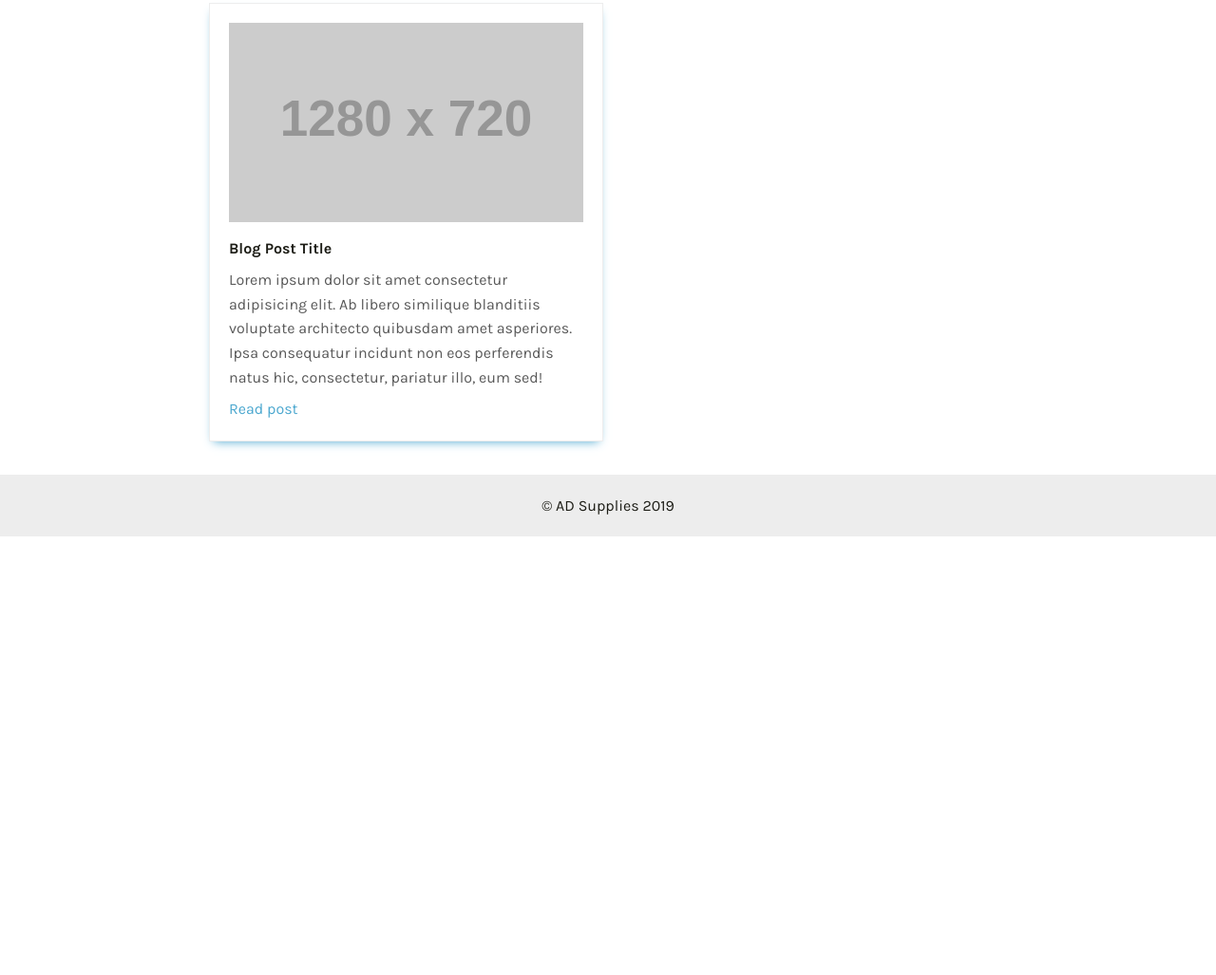
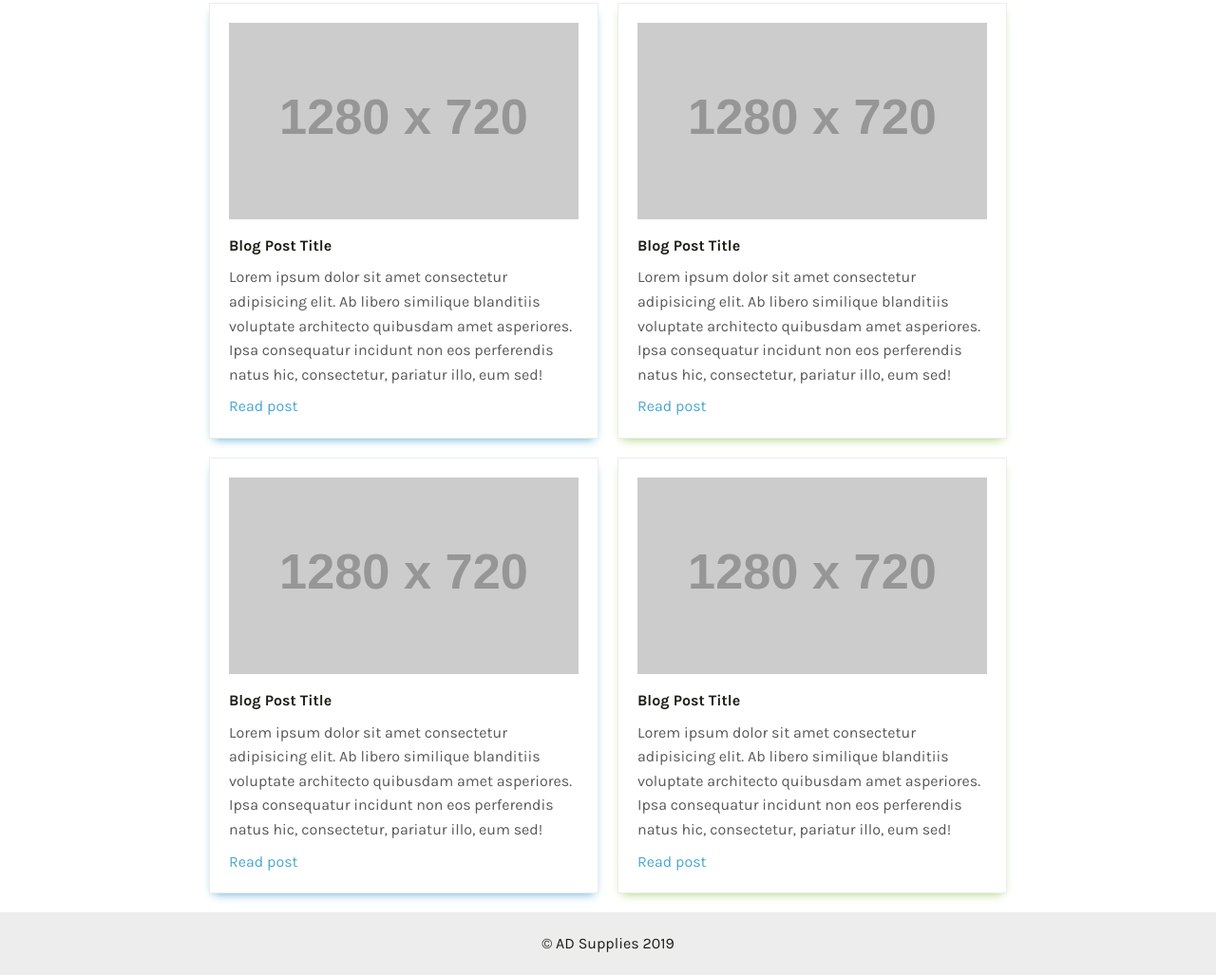
Before and after one commit to PatrickWhitehouse/ad-supplies, a website: page blog.html in a window 1280 px wide. Shown: the part 774-1801 px from the top of the page at 95% size. Before the commit the page ends 1339 px from the top, so only its background shows below. Drawn offline with nearby package versions, Linux system fonts and the light colour scheme; placeholder pictures from the web are drawn by us.

Commit message:
alter code to cards to reuse component

```diff
--- a/blog.html
+++ b/blog.html
@@ -40,14 +40,44 @@
     <main>
         <div class="container">
             <h3>Latest Posts</h3>
-            <div class="blog blog--wrapper">
-                <article class="blog--item">
-                    <div class="blog--img-wrap">
-                        <img src="https://placehold.it/1280x720" alt="Blog post" class="blog--img">
+            <div class="card card--wrapper">
+                <article class="card--item">
+                    <div class="card--img-wrap">
+                        <img src="https://placehold.it/1280x720" alt="Blog post" class="card--img">
                     </div>
-                    <h4 class="blog--title">Blog Post Title</h4>
-                    <p class="blog--excerpt">Lorem ipsum dolor sit amet consectetur adipisicing elit. Ab libero similique blanditiis voluptate architecto quibusdam amet asperiores. Ipsa consequatur incidunt non eos perferendis natus hic, consectetur, pariatur illo, eum sed!</p>
-                    <a href="#" class="blog--url article--cta">Read post</a>
+                    <h4 class="card--title">Blog Post Title</h4>
+                    <p class="card--excerpt">Lorem ipsum dolor sit amet consectetur adipisicing elit. Ab libero similique blanditiis voluptate architecto quibusdam amet asperiores. Ipsa consequatur incidunt non eos perferendis natus hic, consectetur, pariatur illo, eum sed!</p>
+                    <a href="#" class="card--url article--cta">Read post</a>
+                </article>
+                <article class="card--item">
+                    <div class="card--img-wrap">
+                        <img src="https://placehold.it/1280x720" alt="Blog post" class="card--img">
+                    </div>
+                    <h4 class="card--title">Blog Post Title</h4>
+                    <p class="card--excerpt">Lorem ipsum dolor sit amet consectetur adipisicing elit. Ab libero
+                        similique blanditiis voluptate architecto quibusdam amet asperiores. Ipsa consequatur incidunt
+                        non eos perferendis natus hic, consectetur, pariatur illo, eum sed!</p>
+                    <a href="#" class="card--url article--cta">Read post</a>
+                </article>
+                <article class="card--item">
+                    <div class="card--img-wrap">
+                        <img src="https://placehold.it/1280x720" alt="Blog post" class="card--img">
+                    </div>
+                    <h4 class="card--title">Blog Post Title</h4>
+                    <p class="card--excerpt">Lorem ipsum dolor sit amet consectetur adipisicing elit. Ab libero
+                        similique blanditiis voluptate architecto quibusdam amet asperiores. Ipsa consequatur incidunt
+                        non eos perferendis natus hic, consectetur, pariatur illo, eum sed!</p>
+                    <a href="#" class="card--url article--cta">Read post</a>
+                </article>
+                <article class="card--item">
+                    <div class="card--img-wrap">
+                        <img src="https://placehold.it/1280x720" alt="Blog post" class="card--img">
+                    </div>
+                    <h4 class="card--title">Blog Post Title</h4>
+                    <p class="card--excerpt">Lorem ipsum dolor sit amet consectetur adipisicing elit. Ab libero
+                        similique blanditiis voluptate architecto quibusdam amet asperiores. Ipsa consequatur incidunt
+                        non eos perferendis natus hic, consectetur, pariatur illo, eum sed!</p>
+                    <a href="#" class="card--url article--cta">Read post</a>
                 </article>
             </div>
         </div>
--- a/scss/styles.scss
+++ b/scss/styles.scss
@@ -146,18 +146,27 @@ header{
 }
 
 /* Blog styling */
-.blog{
+.card{
     display: grid;
     grid-template-columns: repeat(2, 1fr);
-    grid-gap: 1rem;
+    grid-gap: 2rem;
 
     &--item{
         padding: 2rem;
         border: 1px solid $grey;
         box-shadow: 0 5px 10px -5px $blue;
-        margin-bottom: 1.5rem;
+        transition: .2s ease-in-out box-shadow;
         &:nth-of-type(even){
             box-shadow: 0 5px 10px -5px $lime;
+            &:hover{
+                box-shadow: 0 1px 10px -5px $lime;
+                transition: .2s ease-in-out box-shadow;
+            }
+        }
+        &:hover{
+            cursor: pointer;
+            box-shadow: 0 1px 10px -5px $blue;
+            transition: .2s ease-in-out box-shadow;
         }
     }
 
```
Also changed, not shown: css/styles.css.
